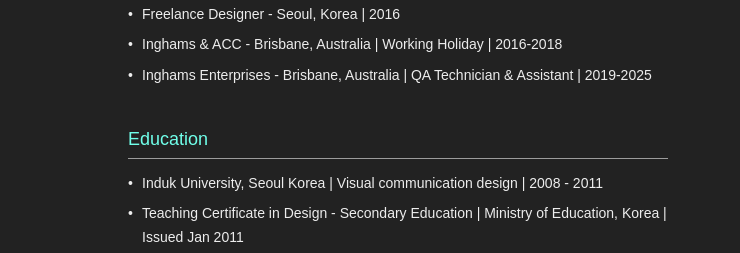
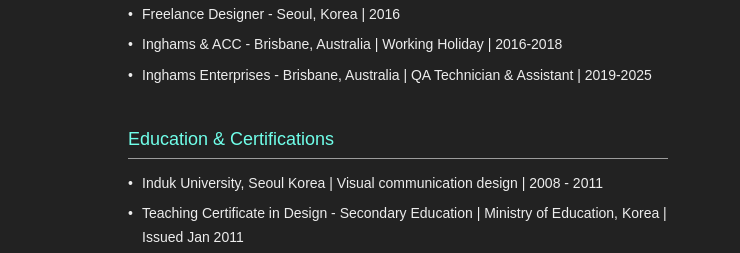
Before and after one commit to ziyoniee/jane_portfolio, a plain HTML site: page index.html in a window 1280 px wide. Shown: the part 2743-2996 px from the top of the page, 0-740 px from the left. Drawn offline with nearby package versions, Linux system fonts and the light colour scheme; a web font is replaced by a local one.

Commit message:
Update education header to include certifications

```diff
--- a/index.html
+++ b/index.html
@@ -260,7 +260,7 @@
                         </div>
 
                         <div class="profile-block">
-                            <h4>Education</h4>
+                            <h4>Education & Certifications</h4>
                             <ul>
                                 <li>Induk University, Seoul Korea | Visual communication design | 2008 - 2011</li>
                                 <li>Teaching Certificate in Design - Secondary Education | Ministry of Education, Korea | Issued Jan 2011</li>
```
